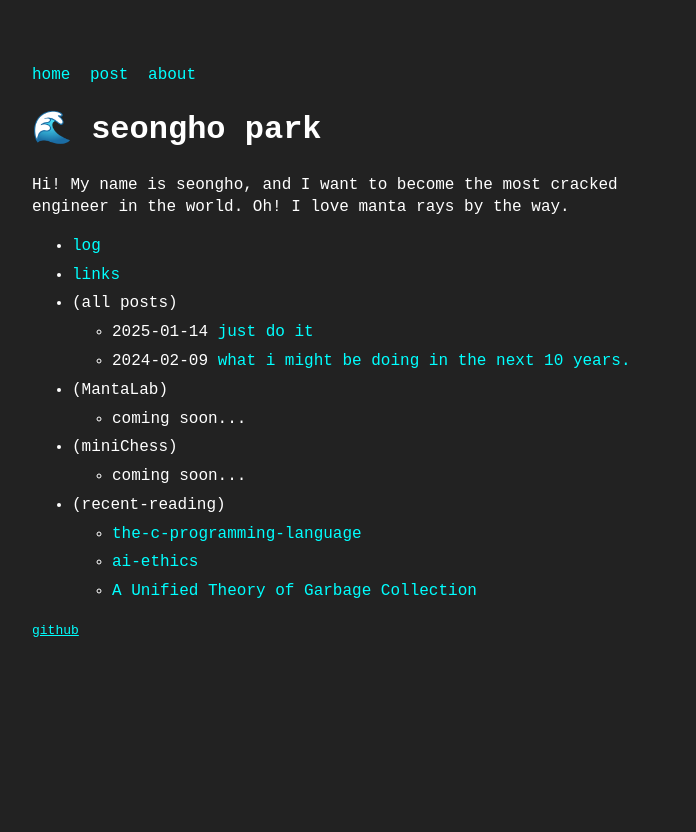
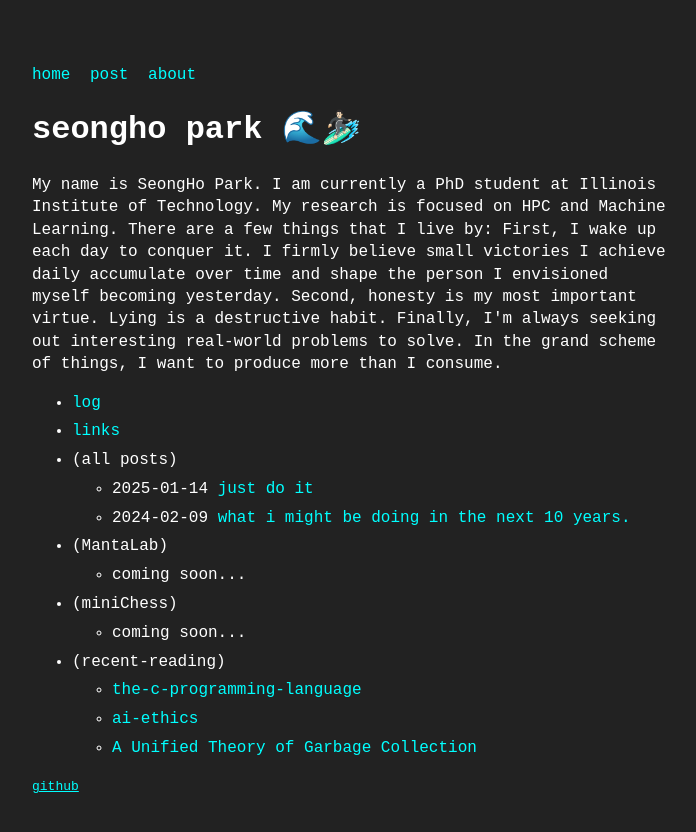
Before and after one commit to psh0078/psh0078.github.io, a Jekyll site: the page built from index.md, in a window 1280 px wide. Shown: the top 832 px of the page, without its empty margins (288-984 px from the left). Built offline with Jekyll 4.4.1, drawn with Linux system fonts in a browser that asks for light colours.

Commit message:
update intro

```diff
--- a/_config.yml
+++ b/_config.yml
@@ -1,10 +1,12 @@
-title: 🌊 seongho park # name of the site
+title: seongho park 🌊🏄🏻‍♂️ # name of the site
 author: SeongHo Park # name of site's author
 email: nws0078@gmail.com # email of site's author
 url: https://psh0078.github.io # root address of the site
 baseurl: "" # subpath of the site, e.g. "/blog" (leave it blank "" if you're site shouldn't use a subpath)
 description: > # description of the site (multiple lines allowed)
-  Hi! My name is seongho, and I want to become the most cracked engineer in the world. Oh! I love manta rays by the way.
+  My name is SeongHo Park. I am currently a PhD student at Illinois Institute of Technology. My research is focused on HPC and Machine Learning.
+
+  There are a few things that I live by: First, I wake up each day to conquer it. I firmly believe small victories I achieve daily accumulate over time and shape the person I envisioned myself becoming yesterday. Second, honesty is my most important virtue. Lying is a destructive habit. Finally, I'm always seeking out interesting real-world problems to solve. In the grand scheme of things, I want to produce more than I consume.
 github_username: psh0078
 
 permalink: /:slug.html
```
